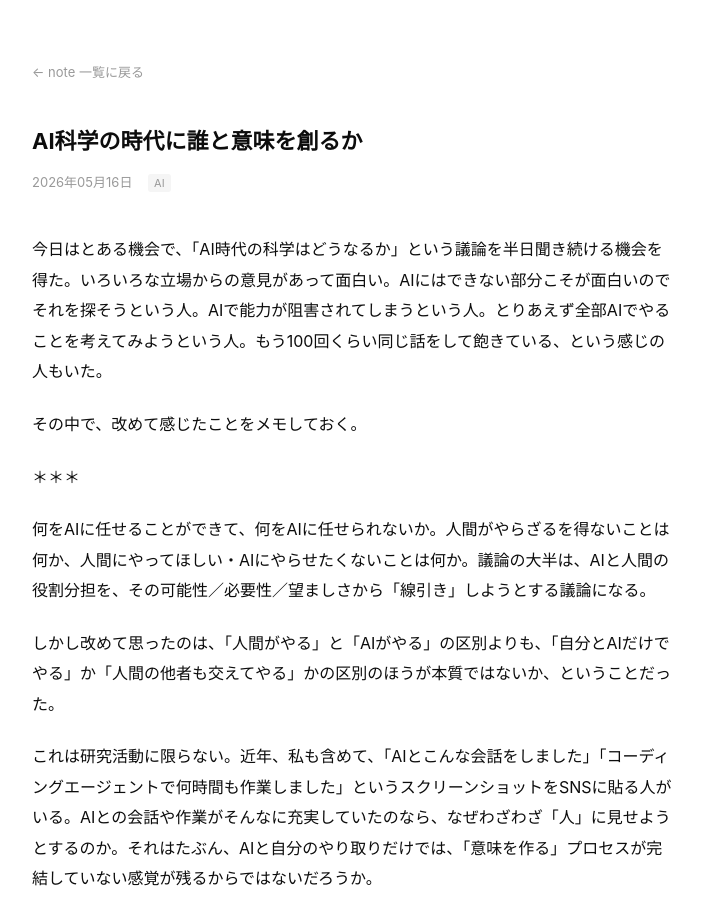
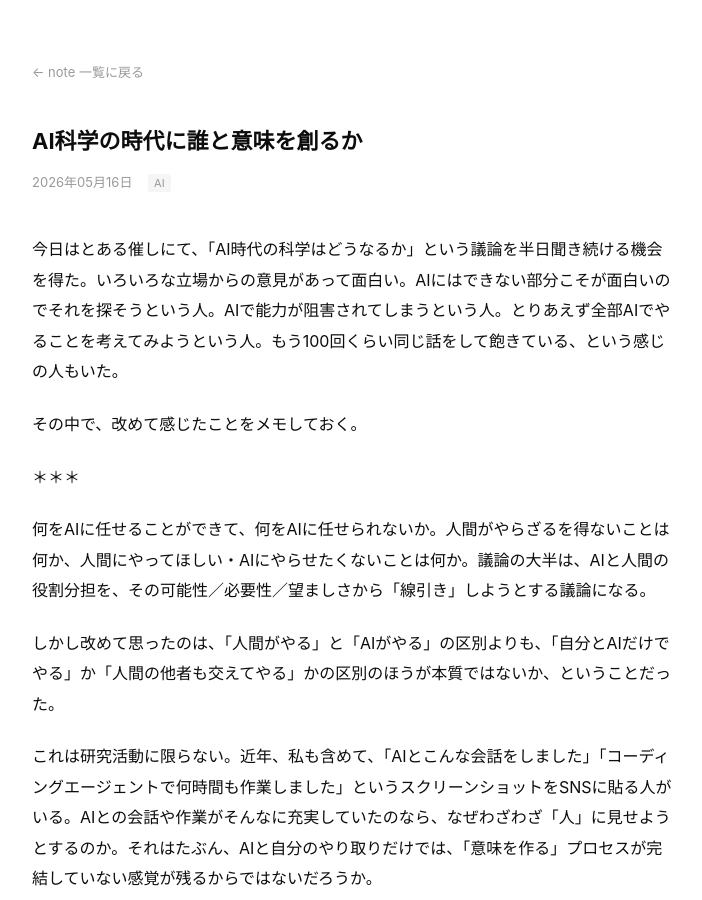
Before and after one commit to rmaruy3/rmaruy3.github.io, a Jekyll site: the page built from _note/2026-05-16-note.md, in a window 1280 px wide and 900 px high. Shown: the whole window, without its empty margins (288-990 px from the left). Built offline with Jekyll 4.4.1, drawn with Linux system fonts in a browser that asks for light colours.

Commit message:
Update 2026-05-16-note.md

```diff
--- a/_note/2026-05-16-note.md
+++ b/_note/2026-05-16-note.md
@@ -7,7 +7,7 @@ source_url:
 tags:
   - AI
 ---
-今日はとある機会で、「AI時代の科学はどうなるか」という議論を半日聞き続ける機会を得た。いろいろな立場からの意見があって面白い。AIにはできない部分こそが面白いのでそれを探そうという人。AIで能力が阻害されてしまうという人。とりあえず全部AIでやることを考えてみようという人。もう100回くらい同じ話をして飽きている、という感じの人もいた。
+今日はとある催しにて、「AI時代の科学はどうなるか」という議論を半日聞き続ける機会を得た。いろいろな立場からの意見があって面白い。AIにはできない部分こそが面白いのでそれを探そうという人。AIで能力が阻害されてしまうという人。とりあえず全部AIでやることを考えてみようという人。もう100回くらい同じ話をして飽きている、という感じの人もいた。
 
 その中で、改めて感じたことをメモしておく。
 
```
